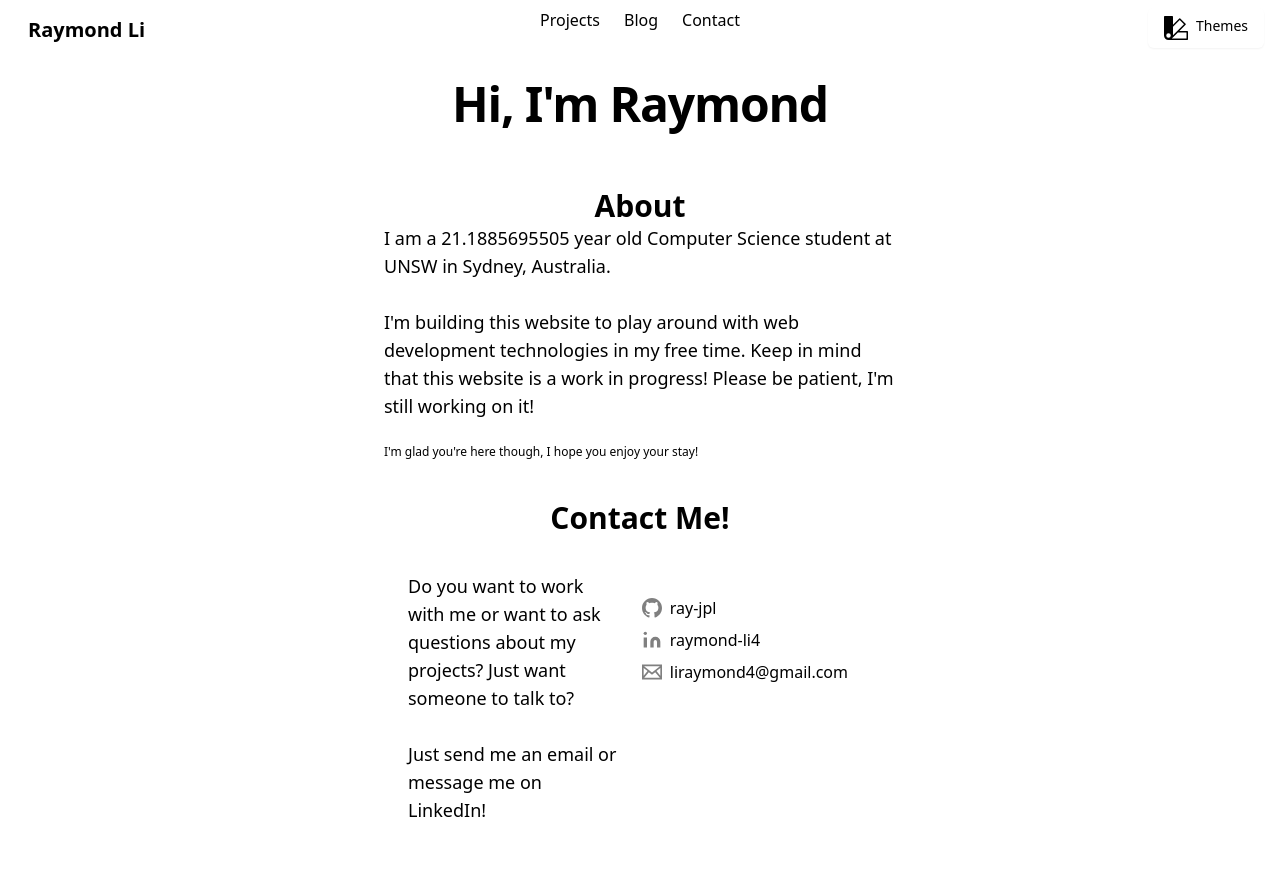
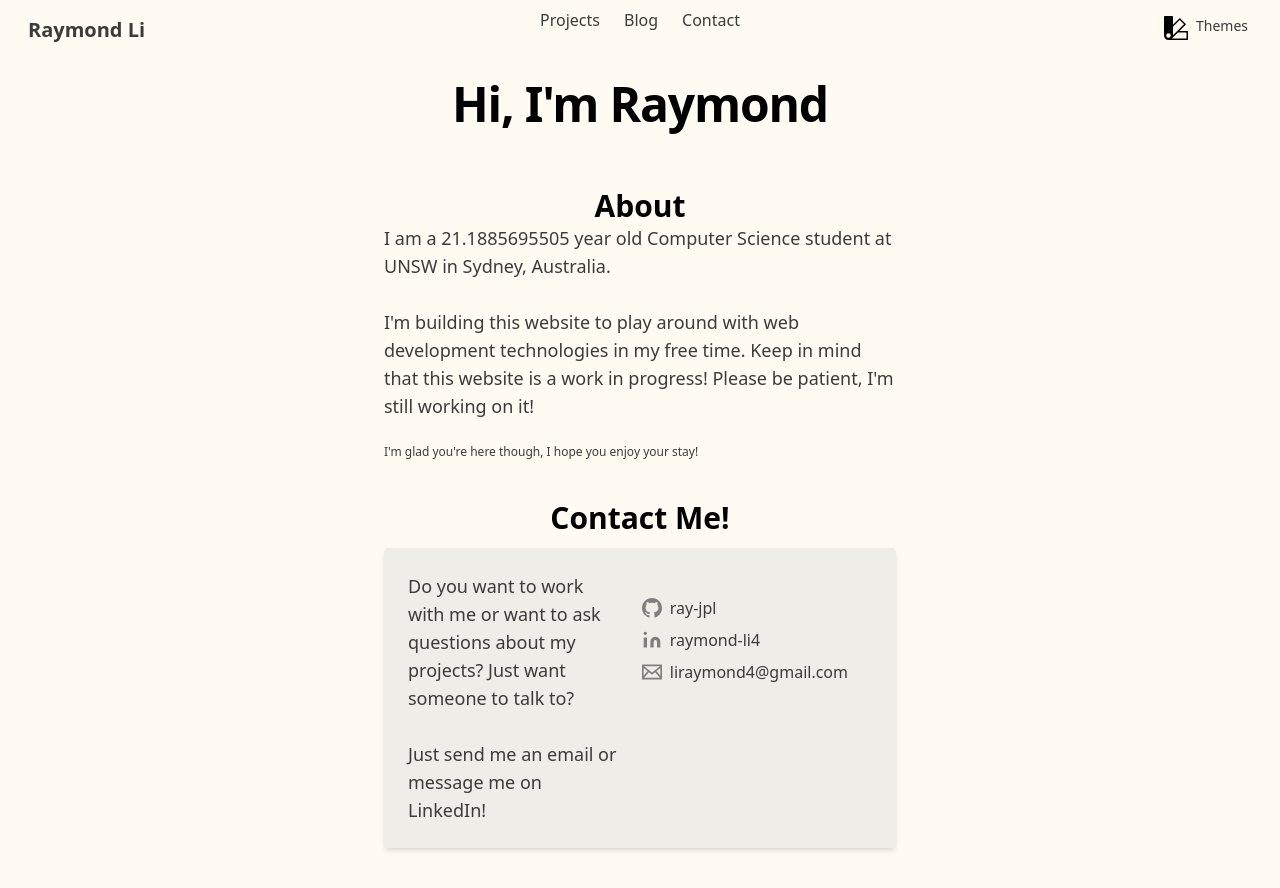
Before and after one commit to ray-jpl/nextjs-blog, a Next.js app: page / in a window 1280 px wide. Built offline with nearby package versions, Linux system fonts and the light colour scheme.

Commit message:
Changed default theme and added transition delay

```diff
--- a/src/components/Contact.tsx
+++ b/src/components/Contact.tsx
@@ -6,7 +6,7 @@ const Contact: React.FC = () => {
       <section id="contact" className="w-full mb-10">
         <h1 className="text-3xl font-bold text-center text-skin-accent">Contact Me!</h1>
 
-        <div className="p-6 mt-3 flex bg-skin-fillDark rounded">
+        <div className="p-6 mt-3 flex bg-skin-fillDark rounded shadow-md">
           <form className="w-4/6 flex flex-col" action="">
             {/* <label className="text-xl font-bold" htmlFor="name">Name</label>
             <input name="name" type="text" placeholder='Name'/>
--- a/src/components/Navbar.tsx
+++ b/src/components/Navbar.tsx
@@ -6,6 +6,14 @@ import { Menu, Transition } from '@headlessui/react'
 
 function classNames(...classes) {
   return classes.filter(Boolean).join(' ')
+}
+
+function transitionTheme(theme: string) {
+  document.documentElement.classList.add('theme-transition')
+  document.documentElement.setAttribute('data-theme', theme)
+  window.setTimeout(function() {
+    document.documentElement.classList.remove('theme-transition')
+  }, 1000)
 }
 
 const Navbar: React.FC = () => {
@@ -38,7 +46,7 @@ const Navbar: React.FC = () => {
 
         <Menu as="div" className="relative inline-block text-left">
           <div>
-            <Menu.Button className="inline-flex w-full justify-center rounded-md px-4 py-2 text-sm font-medium text-skin-primary shadow-sm hover:bg-skin-fillDark">
+            <Menu.Button className="inline-flex w-full justify-center rounded-md px-4 py-2 text-sm font-medium text-skin-primary hover:bg-skin-fillDark hover:text-skin-accent">
               <svg viewBox="0 0 16 16" xmlns="http://www.w3.org/2000/svg" className="fill-skin-accent h-6 w-6 mr-2">
                 <path d="M0 .5A.5.5 0 0 1 .5 0h5a.5.5 0 0 1 .5.5v5.277l4.147-4.131a.5.5 0 0 1 .707 0l3.535 3.536a.5.5 0 0 1 0 .708L10.261 10H15.5a.5.5 0 0 1 .5.5v5a.5.5 0 0 1-.5.5H3a2.99 2.99 0 0 1-2.121-.879A2.99 2.99 0 0 1 0 13.044m6-.21 7.328-7.3-2.829-2.828L6 7.188v5.647zM4.5 13a1.5 1.5 0 1 0-3 0 1.5 1.5 0 0 0 3 0zM15 15v-4H9.258l-4.015 4H15zM0 .5v12.495V.5z"></path>
                 <path d="M0 12.995V13a3.07 3.07 0 0 0 0-.005z"></path>
@@ -65,7 +73,7 @@ const Navbar: React.FC = () => {
                         active ? 'bg-skin-primary text-skin-inverted' : 'text-skin-primary',
                         'block px-4 py-2 text-sm w-full text-left'
                       )}
-                      onClick={() => document.documentElement.setAttribute('data-theme', 'default')}
+                      onClick={() => {transitionTheme('default')}}
                     >
                       Default
                     </button>
@@ -78,7 +86,7 @@ const Navbar: React.FC = () => {
                         active ? 'bg-skin-primary text-skin-inverted' : 'text-skin-primary',
                         'block px-4 py-2 text-sm w-full text-left'
                       )}
-                      onClick={() => document.documentElement.setAttribute('data-theme', 'BW')}
+                      onClick={() => {transitionTheme('BW')}}
                     >
                       Black & White
                     </button>
@@ -91,7 +99,7 @@ const Navbar: React.FC = () => {
                         active ? 'bg-skin-primary text-skin-inverted' : 'text-skin-primary',
                         'block px-4 py-2 text-sm w-full text-left'
                       )}
-                      onClick={() => document.documentElement.setAttribute('data-theme', 'dusk')}
+                      onClick={() => {transitionTheme('dusk')}}
                     >
                       Dusk
                     </button>
--- a/src/styles/global.css
+++ b/src/styles/global.css
@@ -3,21 +3,29 @@
 @tailwind utilities;
 
 @layer base {
+  html.theme-transition,
+  html.theme-transition *,
+  html.theme-transition *:before,
+  html.theme-transition *:after {
+    transition: all 0.1s !important;
+    transition-delay: 0 !important;
+  }
+
   :root {
-    --color-bg-fill: #FFFFFF;
-    --color-bg-fill-muted: #FFFFFF;
-    --color-text-primary: #000000;
+    --color-bg-fill: #FFFBF2;
+    --color-bg-fill-muted: #EEEDE7;
+    --color-text-primary: #3B3B3B;
     --color-text-accent: #000000;
-    --color-text-muted: #f7f7f7;
+    --color-text-muted: #B9B7BD;
     --color-text-inverted: #FFFFFF;
   }
 
   html[data-theme='default'] {
-    --color-bg-fill: #FFFFFF;
-    --color-bg-fill-muted: #FFFFFF;
-    --color-text-primary: #000000;
+    --color-bg-fill: #FFFBF2;
+    --color-bg-fill-muted: #EEEDE7;
+    --color-text-primary: #3B3B3B;
     --color-text-accent: #000000;
-    --color-text-muted: #f7f7f7;
+    --color-text-muted: #B9B7BD;
     --color-text-inverted: #FFFFFF;
   }
 
```
